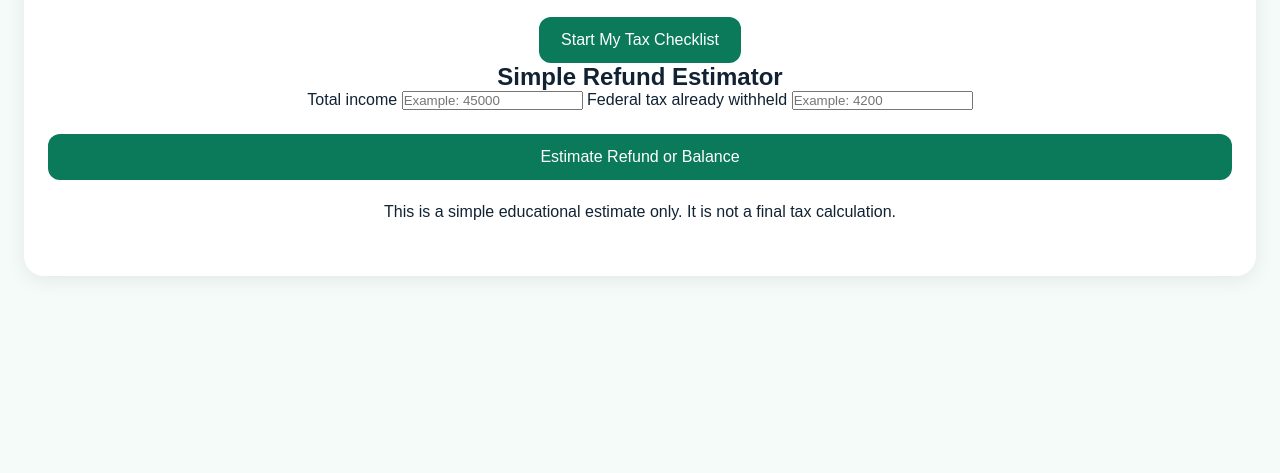
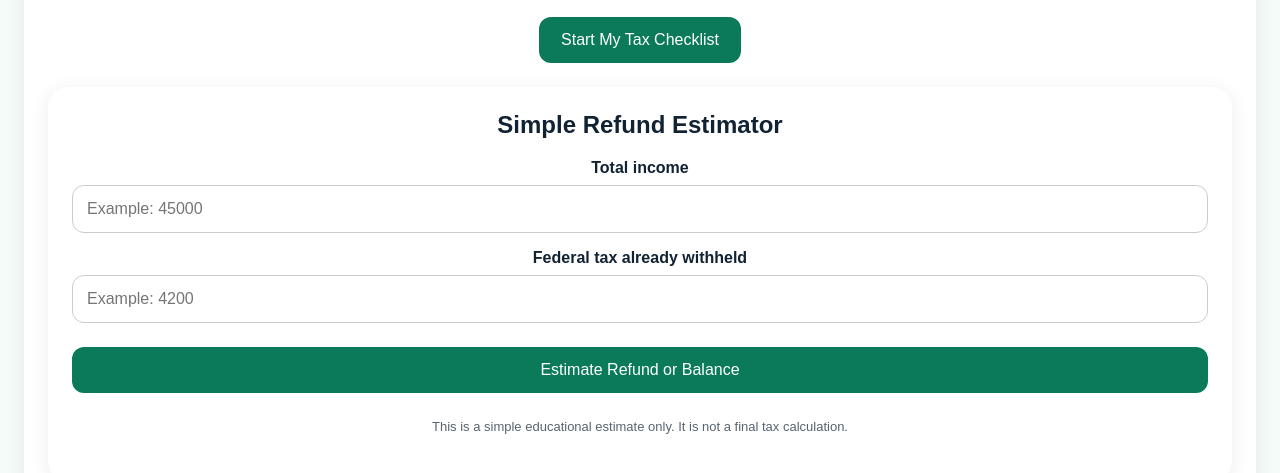
Before and after one commit to lcsmith2009/taxready, a plain HTML site: page index.html in a window 1280 px wide. Shown: the part 227-700 px from the top of the page. Drawn offline with Linux system fonts and the light colour scheme.

Commit message:
Update style.css

```diff
--- a/style.css
+++ b/style.css
@@ -105,3 +105,44 @@ button {
   margin-bottom: 14px;
   line-height: 1.5;
 }
+
+.estimator {
+  background: white;
+  margin-top: 24px;
+  padding: 24px;
+  border-radius: 20px;
+  box-shadow: 0 4px 20px rgba(0,0,0,0.08);
+}
+
+.estimator h2 {
+  margin-bottom: 20px;
+}
+
+.estimator label {
+  display: block;
+  margin-top: 16px;
+  margin-bottom: 8px;
+  font-weight: bold;
+}
+
+.estimator input {
+  width: 100%;
+  padding: 14px;
+  border-radius: 12px;
+  border: 1px solid #ccc;
+  font-size: 16px;
+}
+
+.estimate-result {
+  margin-top: 24px;
+  font-size: 22px;
+  font-weight: bold;
+  color: #0a7a5a;
+}
+
+.small-note {
+  margin-top: 16px;
+  font-size: 13px;
+  opacity: 0.7;
+  line-height: 1.5;
+}
```
